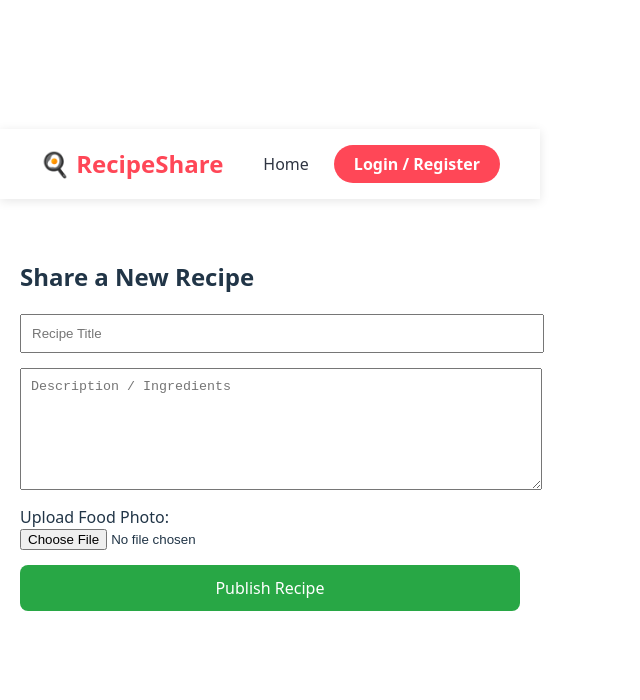
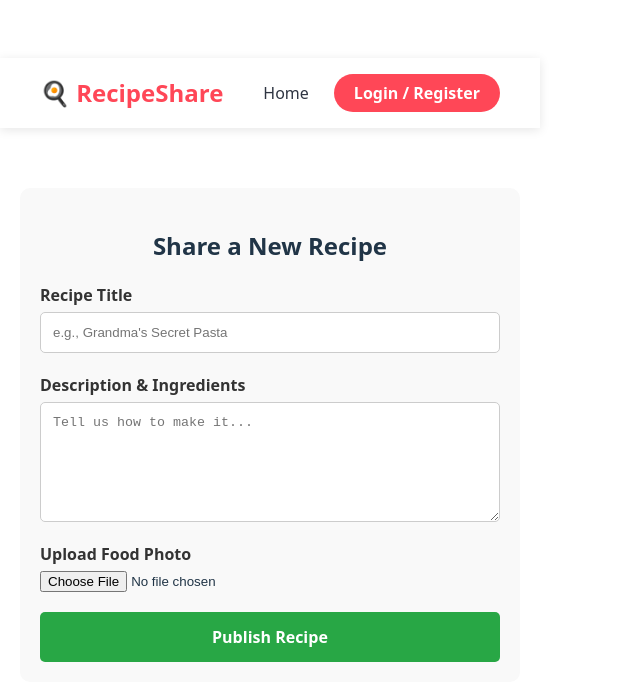
Before and after one commit to MihirRueben/Recipe-app-frontend, a React (Vite) app: page /create in a window 1280 px wide. Shown: the top 700 px of the page, without its empty margins (0-640 px from the left). Built offline with nearby package versions, Linux system fonts and the light colour scheme.

Commit message:
Update: Integrating JWT token and axios

```diff
--- a/src/context/AuthContext.jsx
+++ b/src/context/AuthContext.jsx
@@ -6,7 +6,10 @@ export const AuthProvider = ({ children }) => {
     const [user, setUser] = useState(null);
 
     const login = (userData) => setUser(userData);
-    const logout = () => setUser(null);
+    const logout = () => {
+        setUser(null);
+        localStorage.removeItem('token');
+    };
 
     return (
         <AuthContext.Provider value={{ user, login, logout }}>
--- a/src/pages/AuthPage.jsx
+++ b/src/pages/AuthPage.jsx
@@ -5,58 +5,184 @@ import { useAuth } from '../context/AuthContext';
 
 const AuthPage = () => {
     const [isLogin, setIsLogin] = useState(true);
-    const [formData, setFormData] = useState({ username: '', email: '', password: '' });
+    const [formData, setFormData] = useState({
+        username: '',
+        email: '',
+        password: ''
+    });
+
     const { login } = useAuth();
     const navigate = useNavigate();
 
     const handleSubmit = async (e) => {
         e.preventDefault();
+
         const endpoint = isLogin ? '/auth/login' : '/auth/register';
 
+        const payload = isLogin
+            ? { email: formData.email, password: formData.password }
+            : { username: formData.username, email: formData.email, password: formData.password };
+
         try {
-            const response = await api.post(endpoint, formData);
+            const response = await api.post(endpoint, payload);
+
             if (isLogin) {
-                login(response.data); // Store user in Context
-                navigate('/');        // Go to Home
+                // Destructure user and token from the backend response
+                const { user, token } = response.data;
+
+                // 1. Save the token to localStorage so the Axios Interceptor can use it
+                localStorage.setItem('token', token);
+
+                // 2. Update the AuthContext with the user data
+                login(user);
+
+                // 3. Move to the home page
+                navigate('/');
             } else {
-                alert("Registration successful! Please login.");
+                alert("Registration successful! Switching to login...");
                 setIsLogin(true);
             }
         } catch (err) {
-            alert(err.response?.data?.message || "Something went wrong");
+            console.error("Auth Error:", err.response?.data);
+            const errorMsg = err.response?.data?.message || "Authentication failed. Please check your credentials.";
+            alert(errorMsg);
         }
     };
 
     return (
-        <div className="auth-container" style={{ maxWidth: '400px', margin: '50px auto', padding: '20px', border: '1px solid #ddd' }}>
-            <h2>{isLogin ? 'Login' : 'Create Account'}</h2>
+        <div style={styles.container}>
+            <div style={styles.card}>
+                <h2 style={styles.title}>{isLogin ? 'Welcome Back' : 'Join the Community'}</h2>
+                <p style={styles.subtitle}>
+                    {isLogin ? 'Login to manage your recipes' : 'Create an account to start sharing'}
+                </p>
+
                 <form onSubmit={handleSubmit}>
                     {!isLogin && (
+                        <div style={styles.inputGroup}>
+                            <label style={styles.label}>Username</label>
                             <input
-                        type="text" placeholder="Username"
+                                type="text"
+                                placeholder="ChefName123"
+                                required={!isLogin}
+                                value={formData.username}
                                 onChange={(e) => setFormData({...formData, username: e.target.value})}
-                        style={{ display: 'block', width: '100%', marginBottom: '10px' }}
+                                style={styles.input}
                             />
+                        </div>
                     )}
+
+                    <div style={styles.inputGroup}>
+                        <label style={styles.label}>Email Address</label>
                         <input
-                    type="email" placeholder="Email" required
+                            type="email"
+                            placeholder="email@example.com"
+                            required
+                            value={formData.email}
                             onChange={(e) => setFormData({...formData, email: e.target.value})}
-                    style={{ display: 'block', width: '100%', marginBottom: '10px' }}
+                            style={styles.input}
                         />
+                    </div>
+
+                    <div style={styles.inputGroup}>
+                        <label style={styles.label}>Password</label>
                         <input
-                    type="password" placeholder="Password" required
+                            type="password"
+                            placeholder="••••••••"
+                            required
+                            value={formData.password}
                             onChange={(e) => setFormData({...formData, password: e.target.value})}
-                    style={{ display: 'block', width: '100%', marginBottom: '10px' }}
+                            style={styles.input}
                         />
-                <button type="submit" style={{ width: '100%', padding: '10px', backgroundColor: '#007bff', color: 'white', border: 'none' }}>
-                    {isLogin ? 'Login' : 'Sign Up'}
+                    </div>
+
+                    <button type="submit" style={styles.button}>
+                        {isLogin ? 'Login' : 'Create Account'}
                     </button>
                 </form>
-            <p onClick={() => setIsLogin(!isLogin)} style={{ cursor: 'pointer', color: 'blue', textAlign: 'center' }}>
-                {isLogin ? "Don't have an account? Register" : "Already have an account? Login"}
-            </p>
+
+                <div style={styles.toggleText}>
+                    {isLogin ? "Don't have an account?" : "Already have an account?"}
+                    <span
+                        onClick={() => setIsLogin(!isLogin)}
+                        style={styles.toggleLink}
+                    >
+                        {isLogin ? ' Register here' : ' Login here'}
+                    </span>
+                </div>
+            </div>
         </div>
     );
 };
 
+// Internal Styling
+const styles = {
+    container: {
+        display: 'flex',
+        justifyContent: 'center',
+        alignItems: 'center',
+        minHeight: '80vh',
+    },
+    card: {
+        backgroundColor: '#fff',
+        padding: '40px',
+        borderRadius: '12px',
+        boxShadow: '0 4px 20px rgba(0,0,0,0.1)',
+        width: '100%',
+        maxWidth: '400px',
+    },
+    title: {
+        margin: '0 0 10px 0',
+        textAlign: 'center',
+        color: '#333',
+    },
+    subtitle: {
+        margin: '0 0 30px 0',
+        textAlign: 'center',
+        color: '#666',
+        fontSize: '14px',
+    },
+    inputGroup: {
+        marginBottom: '20px',
+    },
+    label: {
+        display: 'block',
+        marginBottom: '5px',
+        fontSize: '14px',
+        fontWeight: 'bold',
+        color: '#444',
+    },
+    input: {
+        width: '100%',
+        padding: '12px',
+        borderRadius: '6px',
+        border: '1px solid #ddd',
+        fontSize: '16px',
+        boxSizing: 'border-box',
+    },
+    button: {
+        width: '100%',
+        padding: '12px',
+        backgroundColor: '#ff4757',
+        color: 'white',
+        border: 'none',
+        borderRadius: '6px',
+        fontSize: '16px',
+        fontWeight: 'bold',
+        cursor: 'pointer',
+        transition: 'background 0.3s',
+    },
+    toggleText: {
+        marginTop: '20px',
+        textAlign: 'center',
+        fontSize: '14px',
+        color: '#666',
+    },
+    toggleLink: {
+        color: '#ff4757',
+        cursor: 'pointer',
+        fontWeight: 'bold',
+    }
+};
+
 export default AuthPage;
--- a/src/pages/CreateRecipe.jsx
+++ b/src/pages/CreateRecipe.jsx
@@ -9,56 +9,78 @@ const CreateRecipe = () => {
     const [file, setFile] = useState(null);
     const [recipeData, setRecipeData] = useState({ title: '', description: '' });
 
-    const handleUpload = async (e) => {
+    const handleSubmit = async (e) => {
         e.preventDefault();
 
-        // 1. First, upload the image to get the URL
-        const imageFormData = new FormData();
-        imageFormData.append('file', file);
+        // Safety check: Ensure user is logged in
+        if (!user) {
+            alert("You must be logged in to post a recipe!");
+            return;
+        }
 
         try {
-            const imageRes = await api.post('/images/upload', imageFormData, {
+            // 1. Prepare the Image for Upload
+            const formData = new FormData();
+            formData.append('image', file);
+
+            // 2. Upload the image to get the URL back
+            const imageResponse = await api.post('/images/upload', formData, {
                 headers: { 'Content-Type': 'multipart/form-data' }
             });
-            const imageUrl = imageRes.data; // e.g., "/uploads/image_123.jpg"
 
-            // 2. Then, save the recipe with that Image URL and the User ID
+            // Assuming your backend returns just the string URL or an object with the URL
+            const imageUrl = imageResponse.data;
+
+            // 3. Create the final recipe object
             const finalRecipe = {
-                ...recipeData,
-                imageUrl: imageUrl,
-                userId: user.id // Taking the ID from our AuthContext
+                title: recipeData.title,
+                description: recipeData.description,
+                imageUrl: imageUrl, // The path from the backend
+                userId: user.id    // Link the recipe to the logged-in user
             };
 
+            // 4. Save the actual recipe to MongoDB
             await api.post('/recipes', finalRecipe);
-            alert("Recipe Created!");
+
+            alert("Recipe Created Successfully! 🍳");
             navigate('/');
+
         } catch (err) {
-            console.error(err);
-            alert("Failed to create recipe");
+            console.error("Error creating recipe:", err);
+            // Handle 403 or 500 errors specifically
+            const errorMsg = err.response?.status === 403
+                ? "Access Denied: Please check if you are logged in."
+                : "Failed to upload recipe. Please try again.";
+            alert(errorMsg);
         }
     };
 
     return (
-        <div style={{ maxWidth: '500px', margin: '40px auto' }}>
-            <h2>Share a New Recipe</h2>
-            <form onSubmit={handleUpload}>
+        <div style={{ maxWidth: '500px', margin: '40px auto', padding: '20px', backgroundColor: '#f9f9f9', borderRadius: '10px' }}>
+            <h2 style={{ textAlign: 'center' }}>Share a New Recipe</h2>
+            <form onSubmit={handleSubmit}>
+                <label style={styles.label}>Recipe Title</label>
                 <input
-                    type="text" placeholder="Recipe Title" required
+                    type="text" placeholder="e.g., Grandma's Secret Pasta" required
                     onChange={(e) => setRecipeData({...recipeData, title: e.target.value})}
-                    style={{ display: 'block', width: '100%', marginBottom: '15px', padding: '10px' }}
+                    style={styles.input}
                 />
+
+                <label style={styles.label}>Description & Ingredients</label>
                 <textarea
-                    placeholder="Description / Ingredients" required
+                    placeholder="Tell us how to make it..." required
                     onChange={(e) => setRecipeData({...recipeData, description: e.target.value})}
-                    style={{ display: 'block', width: '100%', marginBottom: '15px', padding: '10px', height: '100px' }}
+                    style={{ ...styles.input, height: '120px', resize: 'vertical' }}
                 />
-                <label>Upload Food Photo:</label>
+
+                <label style={styles.label}>Upload Food Photo</label>
                 <input
-                    type="file" required
+                    type="file" required accept="image/*"
                     onChange={(e) => setFile(e.target.files[0])}
-                    style={{ display: 'block', marginBottom: '15px' }}
+                    style={{ display: 'block', marginBottom: '20px' }}
                 />
-                <button type="submit" style={{ width: '100%', padding: '12px', backgroundColor: '#28a745', color: 'white', border: 'none', cursor: 'pointer' }}>
+
+                <button type="submit" style={styles.button}>
                     Publish Recipe
                 </button>
             </form>
@@ -66,4 +88,10 @@ const CreateRecipe = () => {
     );
 };
 
+const styles = {
+    label: { display: 'block', marginBottom: '5px', fontWeight: 'bold', color: '#333' },
+    input: { display: 'block', width: '100%', marginBottom: '20px', padding: '12px', border: '1px solid #ccc', borderRadius: '5px', boxSizing: 'border-box' },
+    button: { width: '100%', padding: '14px', backgroundColor: '#28a745', color: 'white', border: 'none', borderRadius: '5px', cursor: 'pointer', fontSize: '16px', fontWeight: 'bold' }
+};
+
 export default CreateRecipe;
```
Also changed, not shown: src/api/axiosConfig.js (+8 -0 lines). Lines whose indentation alone changed are shown as unchanged.
